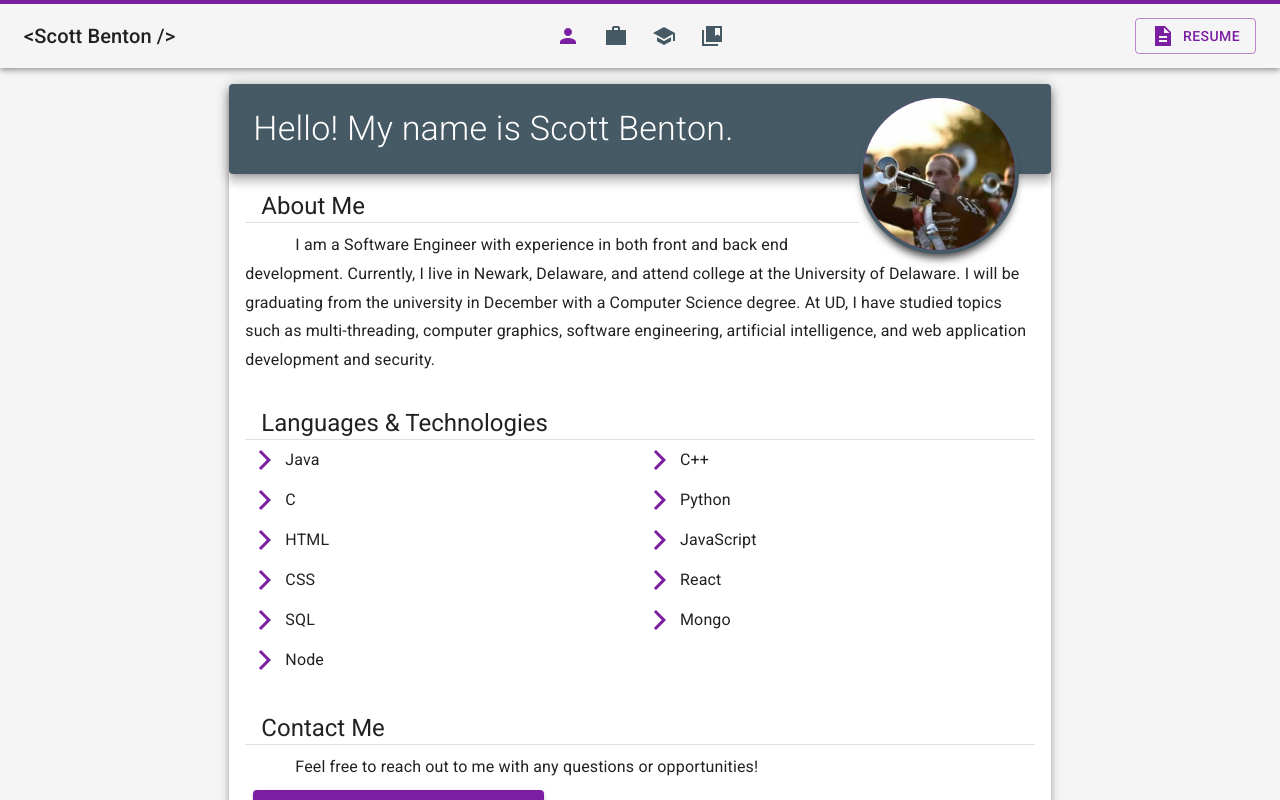
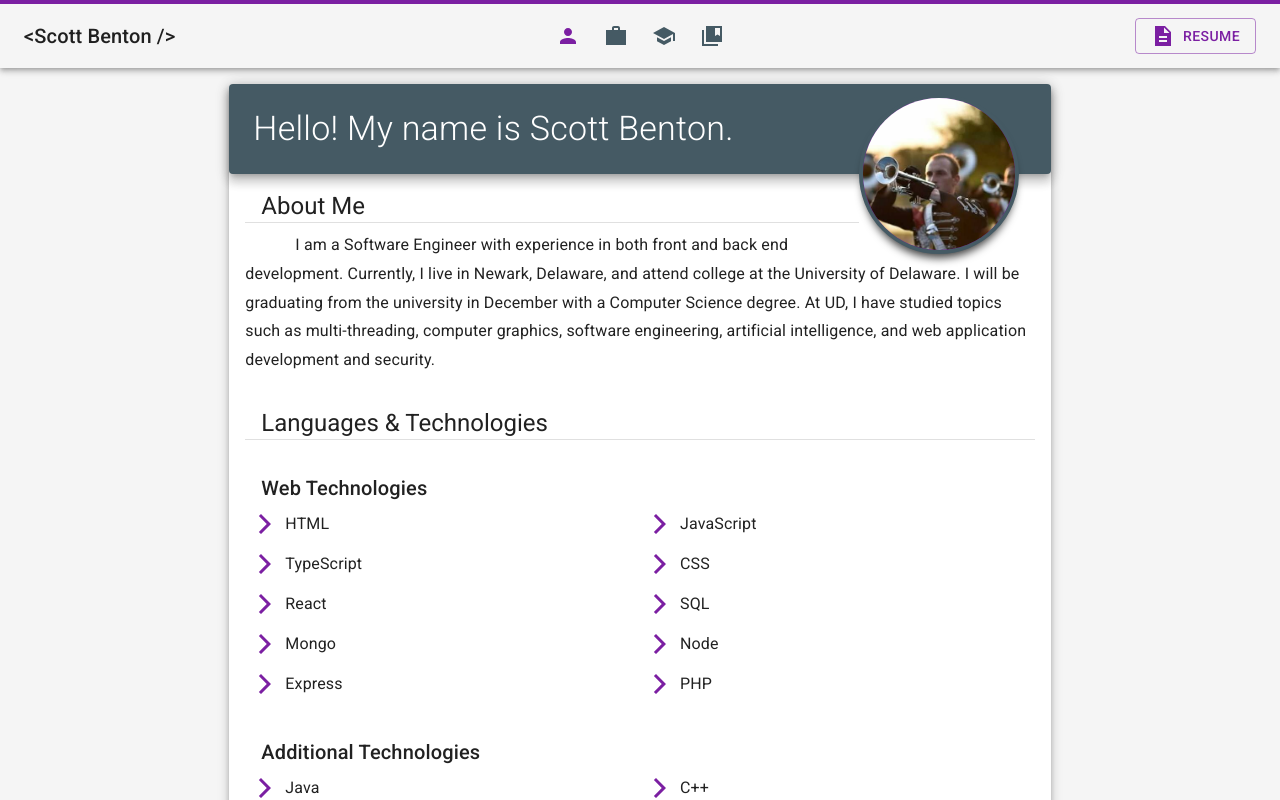
Before and after one commit to scottbenton/scottbenton.github.io, a React (Create React App) app: page / in a window 1280 px wide. Shown: the top 800 px of the page. Built offline with nearby package versions, Linux system fonts and the light colour scheme.

Commit message:
Broke technologies section up into two sections

```diff
--- a/src/Content/SectionContent/AboutContent.jsx
+++ b/src/Content/SectionContent/AboutContent.jsx
@@ -54,7 +54,33 @@ const useStyles = makeStyles(theme => ({
 
 export default function AboutContent() {
   const classes = useStyles();
-  const technologies = ['Java', 'C++', 'C', 'Python', 'HTML', 'JavaScript', 'CSS', 'React', 'SQL', 'Mongo', 'Node'];
+  const technologies = [
+    {
+      title: 'Web Technologies',
+      listItems: [
+        'HTML',
+        'JavaScript',
+        'TypeScript',
+        'CSS',
+        'React',
+        'SQL',
+        'Mongo',
+        'Node',
+        'Express',
+        'PHP'
+      ]
+    },
+    {
+      title: 'Additional Technologies',
+      listItems: [
+        'Java',
+        'C++',
+        'C',
+        'Python',
+        'OpenGL'
+      ]
+    },
+  ];
   const listify = (arr) => arr.map((content) => { return { primaryText: content } });
 
   const contactMethods = [
@@ -90,9 +116,17 @@ export default function AboutContent() {
       <Typography variant='h5' className={classes.sectionTitle}>
         Languages & Technologies
       </Typography>
+
       <Divider />
 
-      <Lists listContent={listify(technologies)} icon={<ArrowIcon />} />
+      {technologies.map(section => (
+        <>
+          <Typography variant='h6' className={classes.sectionTitle}>
+            {section.title}
+          </Typography>
+          <Lists listContent={listify(section.listItems)} icon={<ArrowIcon />} />
+        </>
+      ))}
 
       <Typography variant='h5' className={classes.sectionTitle}>
         Contact Me
```
Also changed, not shown: 9 other files (tests, documents, lock files or other folders).
